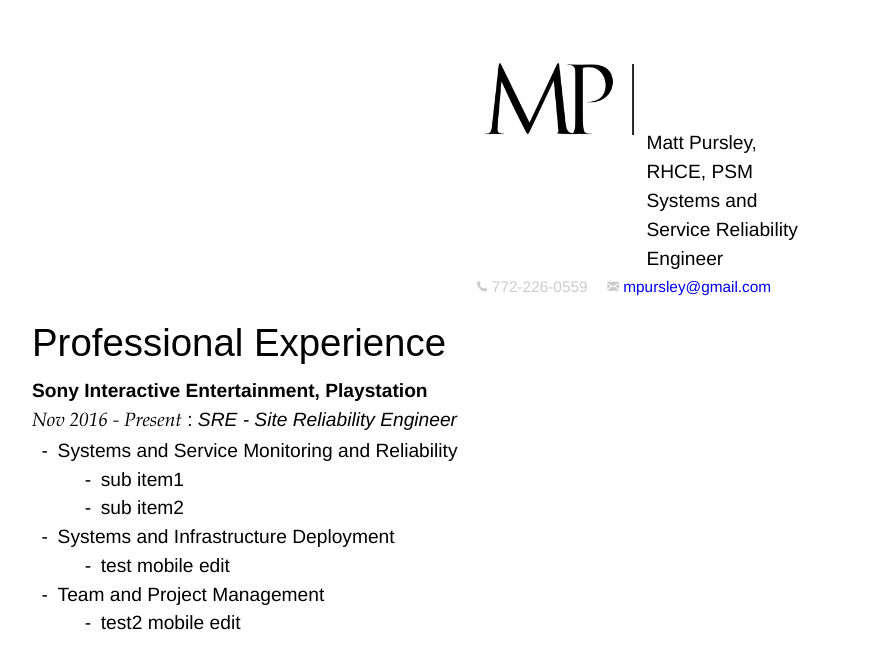
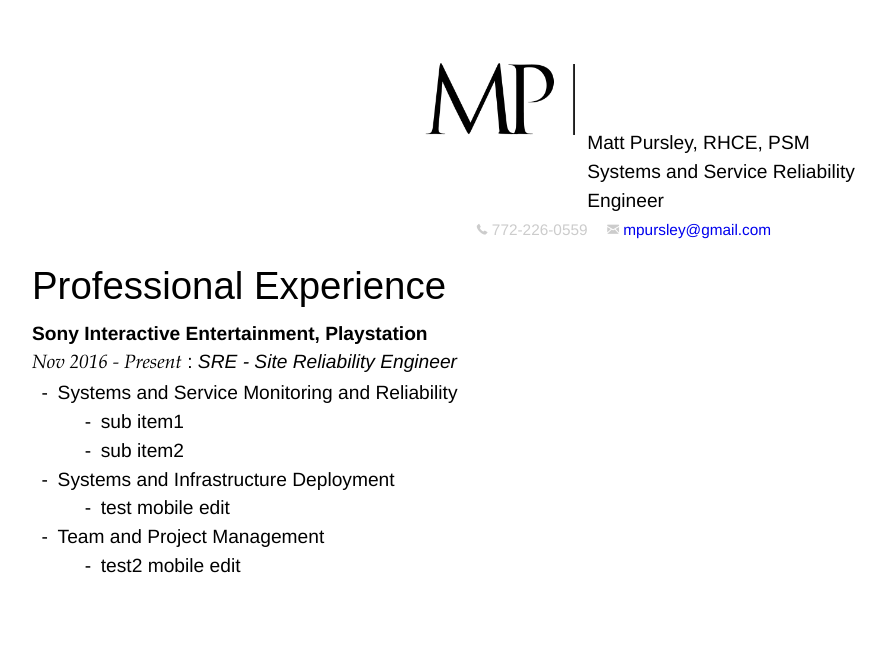
Before and after one commit to mpursley/mpursley.github.io, a Jekyll site: the page built from index_resume_short.md, in a window 1280 px wide. Shown: the top 669 px of the page, without its empty margins (16-902 px from the left). Built offline with Jekyll 4.4.1, drawn with Linux system fonts in a browser that asks for light colours.

Commit message:
Update index_resume_short.md

```diff
--- a/index_resume_short.md
+++ b/index_resume_short.md
@@ -2,7 +2,7 @@
 layout: cv
 title: Matt Pursley's CV
 ---
-<center><table border="1" style="width:30%">
+<center><table border="1" style="width:40%">
   <tr>
     <th><img src="assets/matt pursley resume logo v2 cropped.png" width="200"></th>
     <th><div align="left"><b>Matt Pursley</b>, RHCE, PSM <br>Systems and Service Reliability Engineer</div></th>
```
